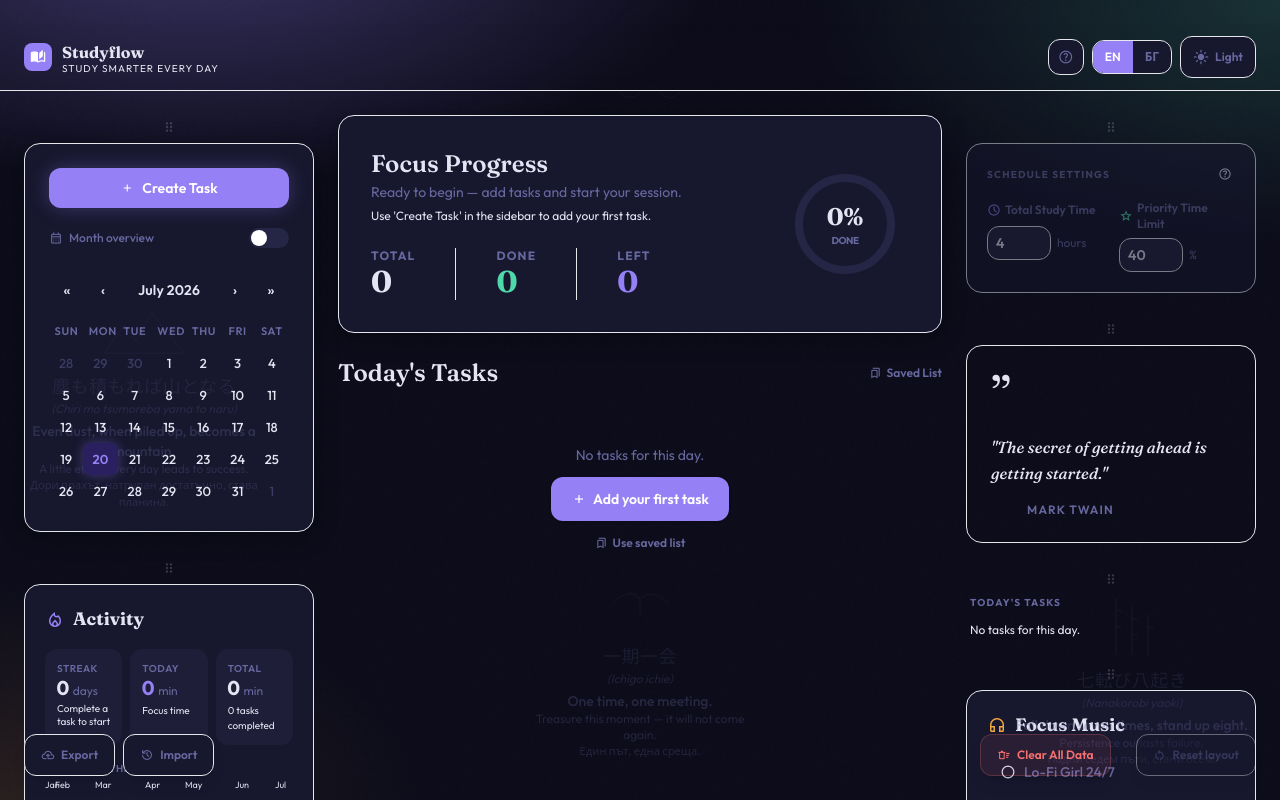
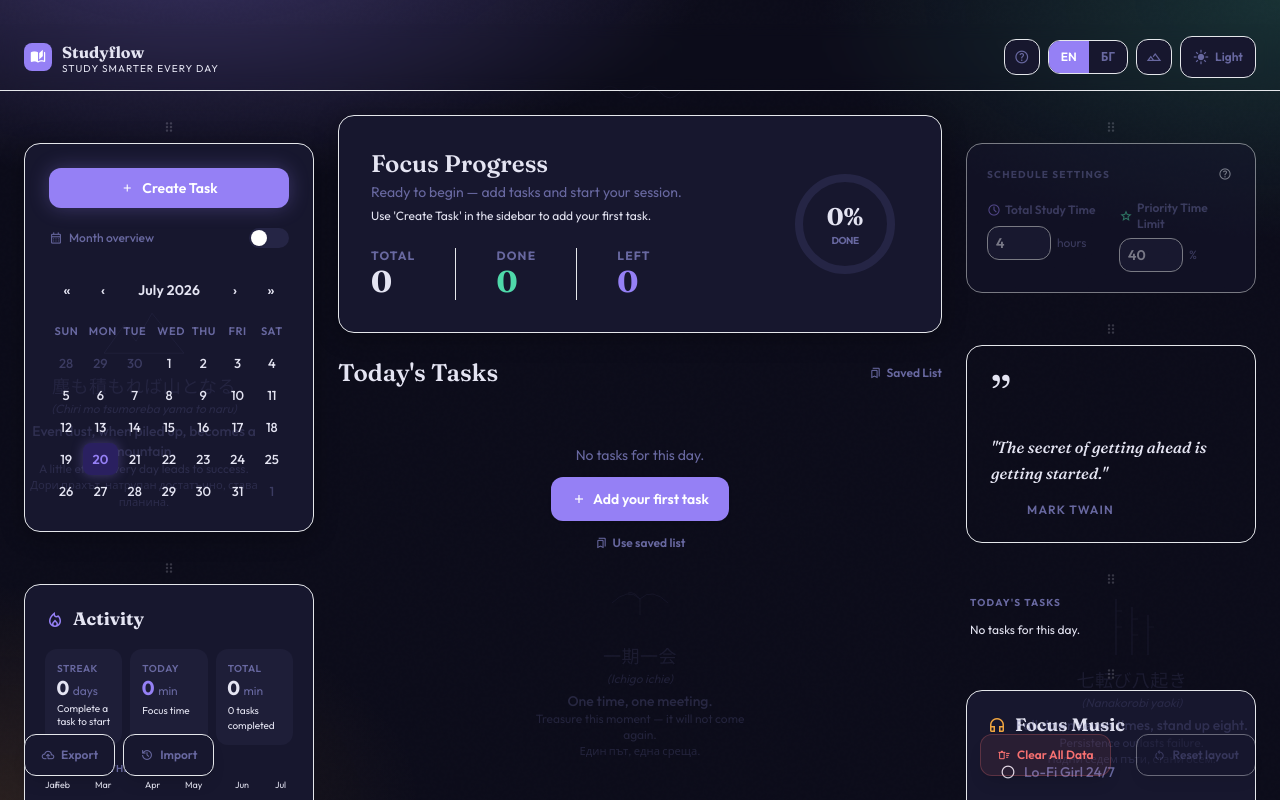
Before and after one commit to pkindalov/Studyflow, a React (Vite) app: page / in a window 1280 px wide. Shown: the top 800 px of the page. Built offline with nearby package versions, Linux system fonts and the light colour scheme.

Commit message:
Let users turn off the background art
Not everyone wants the kanji watermarks — add a toolbar toggle to
show/hide them, remembered in localStorage so the choice sticks
across visits.

```diff
--- a/src/App.jsx
+++ b/src/App.jsx
@@ -36,6 +36,9 @@ runMigrations();
 function App() {
   const { lang, setLang, t } = useLang();
   const [theme, setTheme] = useState(() => localStorage.getItem("studyflow_theme") || "dark");
+  const [showBackgroundArt, setShowBackgroundArt] = useState(
+    () => localStorage.getItem("studyflow_background_art") !== "false"
+  );
   const [showCalendarCompletion, setShowCalendarCompletion] = useState(
     () => localStorage.getItem("studyflow_calendar_completion") === "true"
   );
@@ -144,6 +147,10 @@ function App() {
   }, [theme]);
 
   useEffect(() => {
+    localStorage.setItem("studyflow_background_art", String(showBackgroundArt));
+  }, [showBackgroundArt]);
+
+  useEffect(() => {
     localStorage.setItem("studyflow_calendar_completion", String(showCalendarCompletion));
   }, [showCalendarCompletion]);
 
@@ -219,7 +226,7 @@ function App() {
 
   return (
     <div className="min-h-dvh p-4 sm:p-6 pt-6">
-      <BackgroundMotif />
+      {showBackgroundArt && <BackgroundMotif />}
       <a
         href="#main-content"
         className="sr-only focus:not-sr-only focus:fixed focus:top-4 focus:left-4 focus:z-[100] focus:px-4 focus:py-2 focus:bg-primary focus:text-on-primary focus:rounded-xl focus:font-semibold focus:shadow-lg"
@@ -236,7 +243,7 @@ function App() {
           {notification}
         </div>
       )}
-      <TopBar onShowHelp={() => setShowHelp(true)} lang={lang} setLang={setLang} theme={theme} setTheme={setTheme} t={t} />
+      <TopBar onShowHelp={() => setShowHelp(true)} lang={lang} setLang={setLang} theme={theme} setTheme={setTheme} showBackgroundArt={showBackgroundArt} setShowBackgroundArt={setShowBackgroundArt} t={t} />
       <DndContext sensors={sectionSensors} collisionDetection={closestCenter} onDragStart={handleSectionDragStart} onDragOver={handleSectionDragOver} onDragEnd={handleSectionDragEnd}>
         <div className={gridClass}>
           <div className={sideColClass}>
--- a/src/layout/TopBar.jsx
+++ b/src/layout/TopBar.jsx
@@ -1,4 +1,4 @@
-const ToolbarButtons = function({ onShowHelp, lang, setLang, theme, setTheme, t }) {
+const ToolbarButtons = function({ onShowHelp, lang, setLang, theme, setTheme, showBackgroundArt, setShowBackgroundArt, t }) {
   return (
     <>
       <button
@@ -24,6 +24,17 @@ const ToolbarButtons = function({ onShowHelp, lang, setLang, theme, setTheme, t
         >БГ</button>
       </div>
       <button
+        onClick={() => setShowBackgroundArt((prev) => !prev)}
+        className="flex items-center justify-center w-9 h-9 bg-surface-container border border-outline-variant/50 text-on-surface-variant rounded-xl hover:bg-surface-container-high transition-all"
+        title={showBackgroundArt ? t.hideBackgroundArt : t.showBackgroundArt}
+        aria-label={showBackgroundArt ? t.hideBackgroundArt : t.showBackgroundArt}
+        aria-pressed={showBackgroundArt}
+      >
+        <span className="material-symbols-outlined text-base">
+          {showBackgroundArt ? "landscape" : "hide_image"}
+        </span>
+      </button>
+      <button
         onClick={() => setTheme((prev) => prev === "dark" ? "light" : "dark")}
         className="flex items-center gap-1.5 px-3 py-2 bg-surface-container border border-outline-variant/50 text-on-surface-variant rounded-xl text-xs font-semibold hover:bg-surface-container-high transition-all"
         title={theme === "dark" ? t.switchToLight : t.switchToDark}
@@ -38,7 +49,7 @@ const ToolbarButtons = function({ onShowHelp, lang, setLang, theme, setTheme, t
   );
 }
 
-export default function TopBar({ onShowHelp, lang, setLang, theme, setTheme, t }) {
+export default function TopBar({ onShowHelp, lang, setLang, theme, setTheme, showBackgroundArt, setShowBackgroundArt, t }) {
   return (
     <>
       {/* Mobile toolbar */}
@@ -47,7 +58,7 @@ export default function TopBar({ onShowHelp, lang, setLang, theme, setTheme, t }
           <span className="font-headline font-bold text-base text-on-surface">{t.appName}</span>
         </div>
         <div role="toolbar" aria-label={t.appSettingsToolbar} className="flex items-center gap-1.5">
-          <ToolbarButtons onShowHelp={onShowHelp} lang={lang} setLang={setLang} theme={theme} setTheme={setTheme} t={t} />
+          <ToolbarButtons onShowHelp={onShowHelp} lang={lang} setLang={setLang} theme={theme} setTheme={setTheme} showBackgroundArt={showBackgroundArt} setShowBackgroundArt={setShowBackgroundArt} t={t} />
         </div>
       </div>
 
@@ -64,7 +75,7 @@ export default function TopBar({ onShowHelp, lang, setLang, theme, setTheme, t }
         </div>
 
         <div role="toolbar" aria-label={t.appSettingsToolbar} className="flex items-center gap-2">
-          <ToolbarButtons onShowHelp={onShowHelp} lang={lang} setLang={setLang} theme={theme} setTheme={setTheme} t={t} />
+          <ToolbarButtons onShowHelp={onShowHelp} lang={lang} setLang={setLang} theme={theme} setTheme={setTheme} showBackgroundArt={showBackgroundArt} setShowBackgroundArt={setShowBackgroundArt} t={t} />
         </div>
       </header>
     </>
--- a/src/shared/i18n/bg.jsx
+++ b/src/shared/i18n/bg.jsx
@@ -231,6 +231,8 @@ export const bg = {
   darkMode: "Тъмен",
   switchToLight: "Превключи към светъл режим",
   switchToDark: "Превключи към тъмен режим",
+  showBackgroundArt: "Покажи фоновото изкуство",
+  hideBackgroundArt: "Скрий фоновото изкуство",
 
   // ── Quick-timer prompt ────────────────────────────────────────────────────────
   howManyMinutes: "Колко минути искаш да работиш върху нея?",
--- a/src/shared/i18n/en.jsx
+++ b/src/shared/i18n/en.jsx
@@ -225,6 +225,8 @@ export const en = {
   darkMode: "Dark",
   switchToLight: "Switch to light mode",
   switchToDark: "Switch to dark mode",
+  showBackgroundArt: "Show background art",
+  hideBackgroundArt: "Hide background art",
 
   // ── Quick-timer prompt ────────────────────────────────────────────────────────
   howManyMinutes: "How many minutes do you want to work on it?",
```
